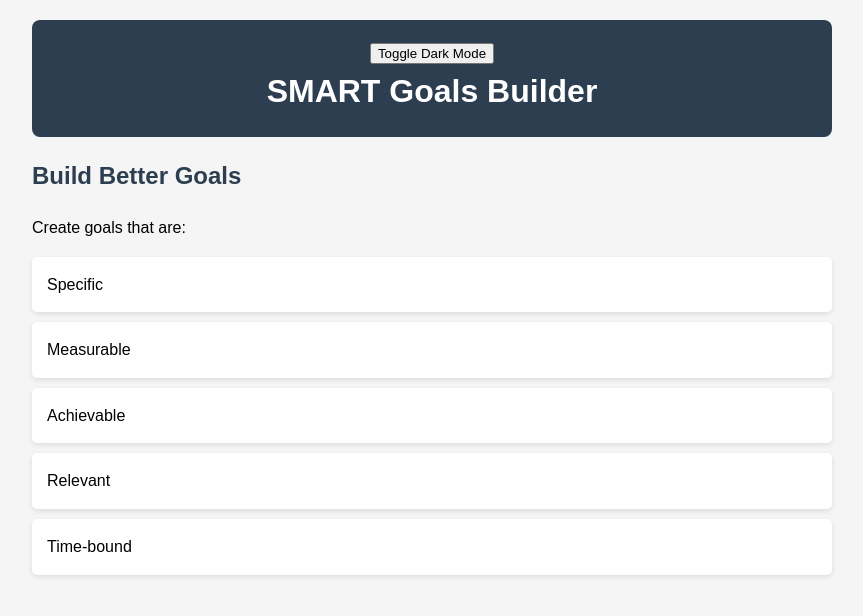
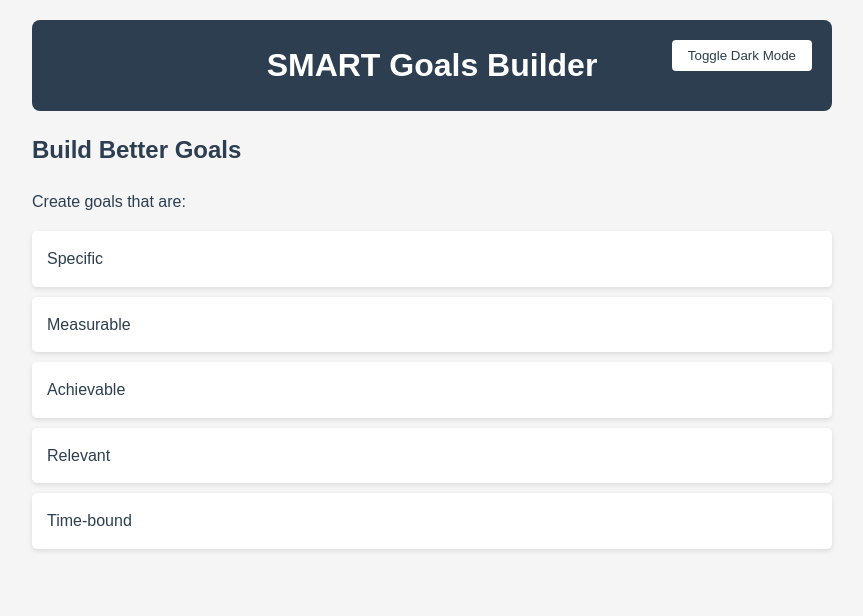
Before and after one commit to erniesanchez85/erniesanchez85.github.io, a plain HTML site: page index.html in a window 1280 px wide. Shown: the whole page, without its empty margins (208-1071 px from the left). Drawn offline with Linux system fonts and the light colour scheme.

Commit message:
Update styles.css

```diff
--- a/styles.css
+++ b/styles.css
@@ -1,3 +1,19 @@
+:root[data-theme="light"] {
+    --bg-color: #f5f5f5;
+    --text-color: #2c3e50;
+    --header-bg: #2c3e50;
+    --card-bg: white;
+    --card-shadow: rgba(0,0,0,0.1);
+}
+
+:root[data-theme="dark"] {
+    --bg-color: #1a1a1a;
+    --text-color: #e0e0e0;
+    --header-bg: #2c3e50;
+    --card-bg: #2c2c2c;
+    --card-shadow: rgba(255,255,255,0.1);
+}
+
 body {
     font-family: Arial, sans-serif;
     line-height: 1.6;
@@ -5,16 +21,36 @@ body {
     padding: 20px;
     max-width: 800px;
     margin: 0 auto;
-    background-color: #f5f5f5;
+    background-color: var(--bg-color);
+    color: var(--text-color);
+    transition: background-color 0.3s, color 0.3s;
 }
 
 header {
     text-align: center;
     padding: 20px;
-    background-color: #2c3e50;
+    background-color: var(--header-bg);
     color: white;
     border-radius: 8px;
     margin-bottom: 20px;
+    position: relative;
+}
+
+.theme-toggle {
+    position: absolute;
+    right: 20px;
+    top: 20px;
+    padding: 8px 16px;
+    border: none;
+    border-radius: 4px;
+    background-color: var(--card-bg);
+    color: var(--text-color);
+    cursor: pointer;
+    transition: transform 0.2s;
+}
+
+.theme-toggle:hover {
+    transform: scale(1.05);
 }
 
 h1 {
@@ -23,7 +59,7 @@ h1 {
 }
 
 h2 {
-    color: #2c3e50;
+    color: var(--text-color);
     margin-top: 20px;
 }
 
@@ -33,12 +69,12 @@ ul {
 }
 
 ul p {
-    background-color: white;
+    background-color: var(--card-bg);
     padding: 15px;
     margin: 10px 0;
     border-radius: 5px;
-    box-shadow: 0 2px 5px rgba(0,0,0,0.1);
-    transition: transform 0.2s;
+    box-shadow: 0 2px 5px var(--card-shadow);
+    transition: transform 0.2s, background-color 0.3s;
 }
 
 ul p:hover {
```
